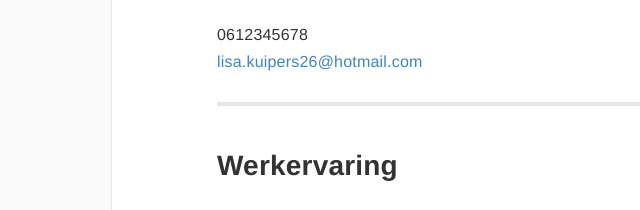
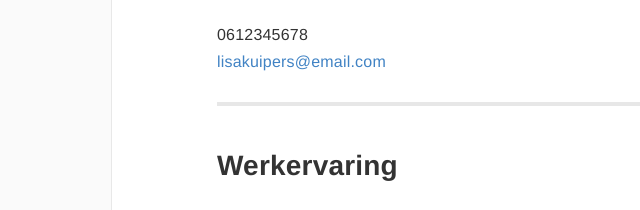
Before and after one commit to lisa-kuipers26/lisakuipers-portfolio2, a plain HTML site: page cv.html in a window 1280 px wide. Shown: the part 522-732 px from the top of the page, 188-828 px from the left. Drawn offline with nearby package versions, Linux system fonts and the light colour scheme.

Commit message:
email aangepast

```diff
--- a/cv.html
+++ b/cv.html
@@ -181,7 +181,7 @@ Lisa Kuipers
 Contact
 </h2>
 <p>0612345678<br />
-<a href="mailto:lisa.kuipers26@hotmail.com" class="email">lisa.kuipers26@hotmail.com</a></p>
+<a href="mailto:lisakuipers@email.com" class="email">lisakuipers@email.com</a></p>
 <hr />
 <h2>
 Werkervaring
```
